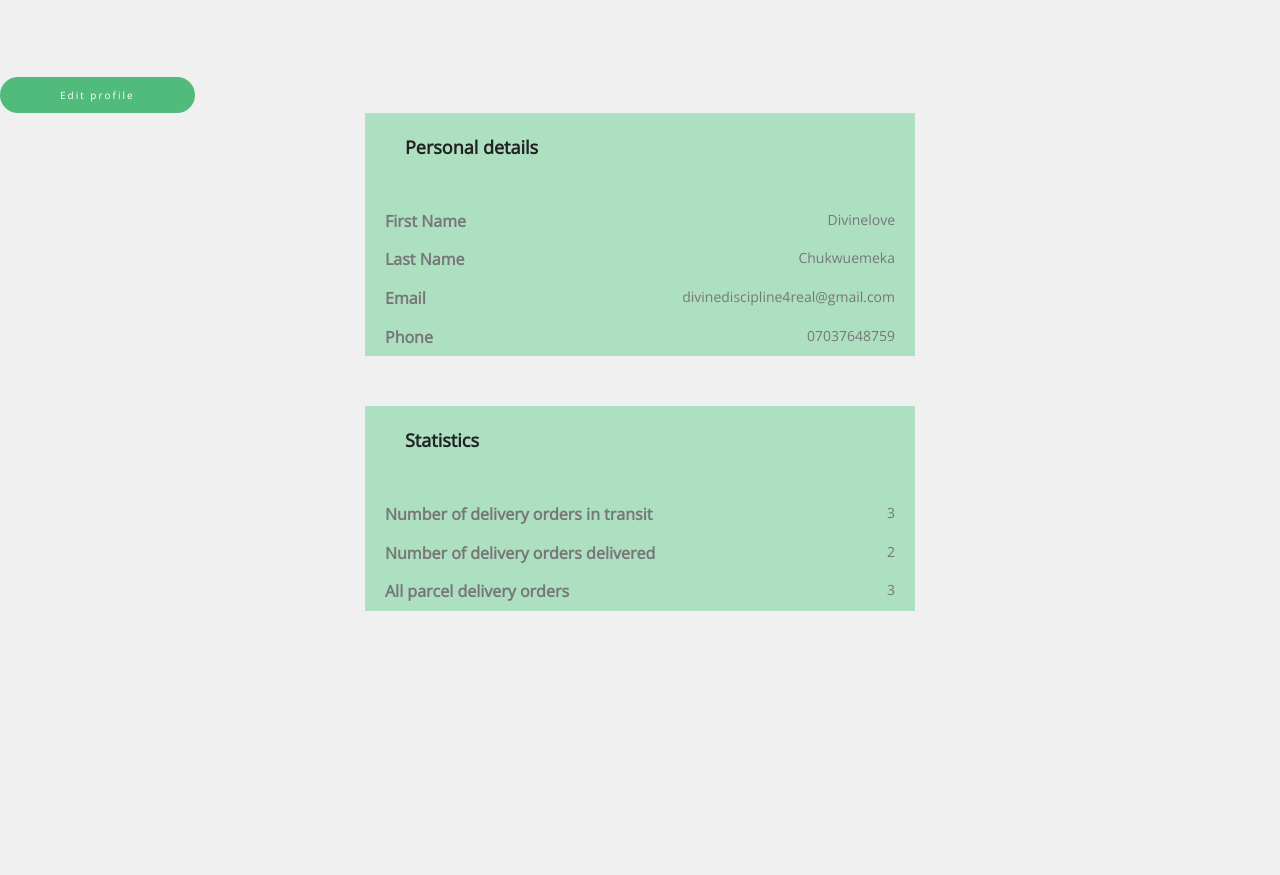
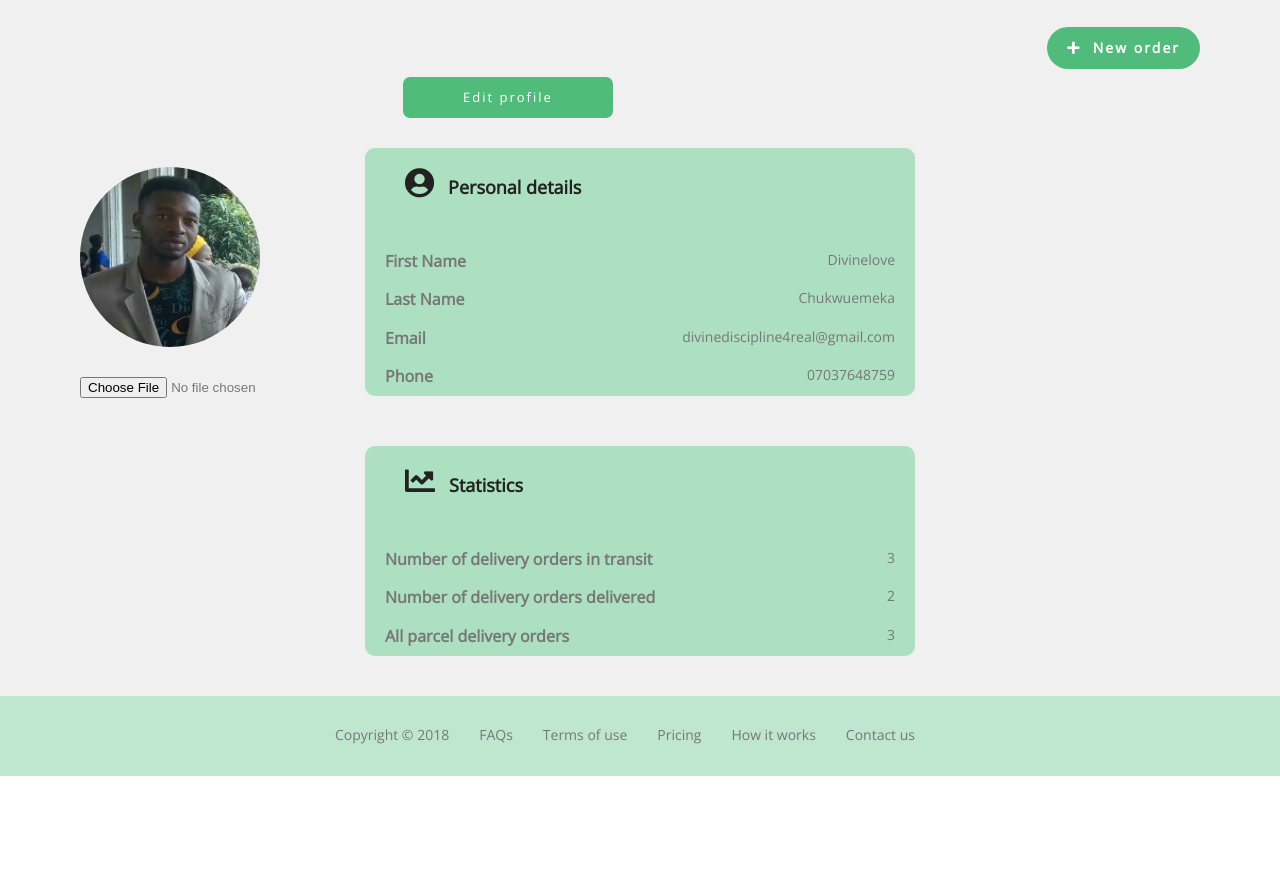
Before and after one commit to divinediscipline/send-it, a plain HTML site: page UI/profile.html in a window 1280 px wide. Shown: the part 73-948 px from the top of the page. After the commit the page ends 849 px from the top, so only its background shows below. Drawn offline with nearby package versions, Linux system fonts and the light colour scheme; a web font is replaced by a local one.

Commit message:
chore(client): implement LFA UI feedback
-centralize dashboard cards
-move new order button to top
-add profile image avatar

[Delivers #161913794]

```diff
--- a/UI/css/baseStyles.css
+++ b/UI/css/baseStyles.css
@@ -49,8 +49,7 @@ body {
   display: flex;
   justify-content: center;
   align-items: center;
-  height: 20rem;
-  /* background-color: #51BB7B; */
+  height: 8rem;
   background-color: #bfe6ce;
   color: #777;
   font-size: 1.4rem;
--- a/UI/css/dashboard.css
+++ b/UI/css/dashboard.css
@@ -22,7 +22,7 @@
   align-items: center;
 }
 
-.header__logout {
+/* .header__logout {
   background-color: #fff;
   color: #51BB7B;
   font-weight: bold;
@@ -36,6 +36,67 @@
 .header__logout:hover {
   color: #222;
   font-weight: bold;
+} */
+.header__profile-box {
+  font-size: 2rem;
+  font-weight: bold;
+  margin: 0 5rem 0 14rem;
+  color: #205334;
+
+  position: relative;
+  display: inline-block;
+}
+
+.dropbtn {
+  background-color: #3498DB;
+  color: white;
+  padding: 16px;
+  font-size: 16px;
+  border: none;
+  cursor: pointer;
+}
+/* Dropdown button on hover & focus */
+.dropbtn:focus,
+.dropbtn:hover {
+  background-color: #2980B9;
+}
+
+/* The container <div> - needed to position the dropdown content */
+/* .header {
+  position: relative;
+  display: inline-block;
+} */
+.dropdown-content {
+  display: none;
+  position: absolute;
+  right: .3rem;
+  background-color: #f1f1f1;
+  min-width: 160px;
+  box-shadow: 0 8px 16px 0 rgba(0,0,0,0.2);
+  z-index: 1;
+  font-size: 1.2rem;
+
+}
+
+.dropdown-content a {
+  color: black;
+  padding: 12px 16px;
+  text-decoration: none;
+  display: block;
+}
+
+.dropdown-content a:hover {
+  background-color: #ddd;
+}
+
+/* Dropdown button on hover & focus */
+.dropbtn:focus,
+.dropbtn:hover {
+  background-color: #2980B9;
+}
+
+.show {
+  display: block;
 }
 
 .main-content {
@@ -61,9 +122,10 @@
 .order-cards {
   display: flex;
   flex-wrap: wrap;
+  justify-content: center;
   margin: 5rem 2rem 0;
   color: #222;
-  padding-bottom: 50rem;
+  padding-bottom: 24rem;
 }
 
 .order-cards__card {
@@ -89,9 +151,13 @@
 }
 
 .order-cards__field-group {
-  margin-left: 2rem;
+  padding-left: 2rem;
   margin-bottom: 2rem;
   font-size: 1.4rem;
+}
+
+.order-cards__field-group--grey {
+  background-color: #f0f0f0;
 }
 
 .order-cards__desc-heading {
@@ -102,6 +168,8 @@
 .order-cards__destination-heading {
   font-size: 1.4rem;
   font-weight: bold;
+  /* margin: .3rem 0;
+  padding-top: .5rem;  */
 }
 
 .order-cards__status-heading {
@@ -123,18 +191,18 @@
   border: none;
   outline: 0;
   padding: 12px;
-  color: #51BB7B;
-  background-color: #eee;
+  color: #eee;
+  background-color: #76c997;
   text-align: center;
   cursor: pointer;
   width: 100%;
   font-size: 1.6rem;
 }
+/*
+.order-cards__btn button:hover {
 
-.order-cards__btn button:hover {
-  /* background-color: #ccc; */
   color: #205334;
-}
+} */
 
 .create-order-btn {
   background-color: #51BB7B;
@@ -147,15 +215,15 @@
   font-size: 1.4rem;
 
   position: fixed;
-  right: 16rem;
-  bottom: 5rem;
+  right: 8rem;
+  top: 9rem;
 }
 
-.btn-add {
+.btn-add-mobile {
   display: none;
 }
 
-.btn-add__icon {
+.btn-add-mobile__icon {
   display: none;
 }
 
@@ -172,7 +240,6 @@
 
 /* 1000px  1000/16 = 62.5 */
 @media only screen and (max-width: 62.5em) {
-
   .header {
     height: 24rem;
     flex-direction: column;
@@ -236,11 +303,12 @@
   .order-cards__card {
     margin-top: 4rem;
   }
+
   .create-order-btn {
     display: none;
   }
 
-  .btn-add {
+  .btn-add-mobile {
     height: 7.5rem;
     width: 7.5rem;
     background-color: #51BB7B;
@@ -253,7 +321,7 @@
     box-shadow: 0 1rem 3rem rgba(0, 0, 0, 0.1);
   }
 
-  .btn-add__icon {
+  .btn-add-mobile__icon {
     display: initial;
     position: fixed;
     /* right: 18rem; */
@@ -264,13 +332,13 @@
   }
 }
 
-
 /* 680px */
 @media screen and (max-width: 42.5em) {
-  .btn-add {
+  .btn-add-mobile {
     right: 4rem;
   }
-  .btn-add__icon {
+
+  .btn-add-mobile__icon {
     right: 6rem;
   }
 }
@@ -291,11 +359,13 @@
   html {
     font-size: 50%;
   }
-  .btn-add {
+
+  .btn-add-mobile {
     right: 1rem;
-    bottom: 1rem
+    bottom: 1rem;
   }
-  .btn-add__icon {
+
+  .btn-add-mobile__icon {
     right: 3.1rem;
     bottom: 3rem;
   }
--- a/UI/css/profile.css
+++ b/UI/css/profile.css
@@ -8,7 +8,7 @@
 .header__options > a {
   text-decoration: none;
   color: #fff;
-  margin-left: 3rem;
+  margin-right: 3rem;
   font-size: 1.7rem;
 }
 
@@ -21,7 +21,7 @@
   display: flex;
   align-items: center;
 }
-
+/*
 .header__logout {
   background-color: #fff;
   color: #51BB7B;
@@ -36,26 +36,53 @@
 .header__logout:hover {
   color: #222;
   font-weight: bold;
-}
+} */
 
+/* .header__profile {
+  margin-left: 4rem;
+} */
 .main-content {
   background-color: #f0f0f0;
   padding-top: 7rem;
   color: #777;
-
-  min-height: 100rem;
+  /* overflow: hidden; */
+  padding-bottom: 2rem;
 }
 
-
-.hero__btn {
+.create-order-btn {
   background-color: #51BB7B;
-  padding: 1rem 6rem;
+  padding: 1rem 2rem;
   border-radius: 100px;
   display: inline-block;
   margin-top: 1rem;
   letter-spacing: .2rem;
+  font-weight: bold;
+  font-size: 1.4rem;
 
-  animation: moveInRight 1.5s ease-out;
+  position: fixed;
+  right: 8rem;
+  top: 9rem;
+}
+
+.create-order-btn:hover {
+  background-color: #8ed3a9;
+}
+
+.create-order-btn:active,
+.create-order-btn:link,
+.create-order-btn:visited {
+  text-decoration: none;
+  color: #fff;
+}
+
+.hero__btn--profile {
+  background-color: #51BB7B;
+  padding: 1rem 6rem;
+  display: inline-block;
+  margin: 1rem 1rem 3rem 7rem;
+  letter-spacing: .2rem;
+  font-size: 1.3rem;
+  border-radius: 7px;
 }
 
 .hero__btn:hover {
@@ -64,19 +91,35 @@
   font-weight: bold;
 }
 
-.hero__btn:active,
-.hero__btn:hover,
-.hero__btn:link,
-.hero__btn:visited {
+.hero__btn--profile:active,
+.hero__btn--profile:hover,
+.hero__btn--profile:link,
+.hero__btn--profile:visited {
   text-decoration: none;
   color: #fff;
+}
+.profile-image-box{
+  /* background-color: red; */
+  margin-left: 8rem;
+  margin-top: 10rem;
+  display: flex;
+  flex-direction: column;
+  float: left;
+}
+.profile-image-pic {
+  border-radius: 50%;
+}
+.profile-image-select{
+  margin-top: 3rem;
 }
 .personal-details {
   background-color: #addfc1;
   max-width: 55rem;
   margin: 0 auto;
-  /* margin-top: 5rem; */
-  /* padding-top: 7rem; */
+  border-radius: 10px;
+}
+.personal-details__icon {
+  font-size: 3rem;
 }
 .personal-details__heading {
   font-size: 1.8rem;
@@ -105,6 +148,8 @@
   margin-top: 5rem;
   min-height: 20rem;
   margin-bottom: 30rem;
+  border-radius: 10px;
+  margin-bottom: 2rem;
 }
 .statistics__content {
   font-size: 1.4rem;
@@ -126,3 +171,7 @@
   font-weight: bold;
   font-size: 1.6rem;
 }
+
+.footer-profile {
+  /* margin-top: -25rem; */
+}
--- a/UI/profile.html
+++ b/UI/profile.html
@@ -1,5 +1,6 @@
 <!DOCTYPE html>
 <html lang="en">
+
 <head>
   <meta charset="UTF-8">
   <meta name="viewport" content="width=device-width, initial-scale=1.0">
@@ -12,6 +13,7 @@
   <link href="https://fonts.googleapis.com/css?family=Pattaya" rel="stylesheet">
   <title>Profile</title>
 </head>
+
 <body>
   <div class="profile-page">
     <header class="header">
@@ -26,17 +28,27 @@
         <div class="header__options">
           <a href="" class="header__pricing">Pricing</a>
           <a href="" class="header__how-it-works">How it works</a>
-          <a href="" class="header__how-it-works">Dashboard</a>
-          <a href="" class="header__profile">Profile</a>
+          <a href="./dashboard.html" class="header__how-it-works">Dashboard</a>
+          <a href="./profile.html" class="header__profile">Profile</a>
         </div>
-        <a href="./index.html" class="header__logout">Log out</a>
+
+
       </nav>
     </header>
 
     <main class="main-content">
-        <a href="./signup.html" class="hero__btn">Edit profile</a>
+      <a href="" class="hero__btn--profile">Edit profile</a>
+      <div class="profile-image-box">
+
+          <!-- <div class="profile-image-pic"> -->
+              <img src="./img/myself.jpg" class="profile-image-pic" alt="Smiley face" height="180" width="180">
+          <!-- </div> -->
+          <input type="file" class="profile-image-select">
+      </div>
+
       <div class="personal-details">
-        <h3 class="personal-details__heading">Personal details</h3>
+        <h3 class="personal-details__heading"><i class="fas fa-user-circle personal-details__icon"></i> &nbsp; Personal
+          details</h3>
         <div class="personal-details__content">
           <p class="personl-details__field-group">
             <span class="personal-details__label">First Name</span>
@@ -58,7 +70,7 @@
 
       </div>
       <div class="statistics">
-      <h3 class="statistics__heading">Statistics</h3>
+        <h3 class="statistics__heading"><i class="fas fa-chart-line personal-details__icon"></i> &nbsp; Statistics</h3>
         <div class="statistics__content">
           <p class="statistics__field-group">
             <span class="statistics__label">Number of delivery orders in transit</span>
@@ -74,7 +86,19 @@
           </p>
         </div>
       </div>
+
+      <a href="#" class="create-order-btn"> <i class="fas fa-plus btn-add-desktop"></i>&nbsp New order</a>
     </main>
+    <footer class="footer footer-profile">
+      <span class="footer__legal">Copyright &copy; 2018</span>
+      <span class="footer__faq">FAQs</span>
+      <span class="footer__terms-of-use">Terms of use</span>
+      <span class="footer__pricing">Pricing</span>
+      <span class="footer__how-it-works">How it works</span>
+      <span class="footer__contact-us">Contact us</span>
+
+    </footer>
   </div>
 </body>
+
 </html>
```
Also changed, not shown: UI/dashboard.html (+36 -26 lines), UI/js/dashboard.js (added, +21 -0 lines), UI/img/myself.jpg (added). Lines whose indentation alone changed are shown as unchanged.
